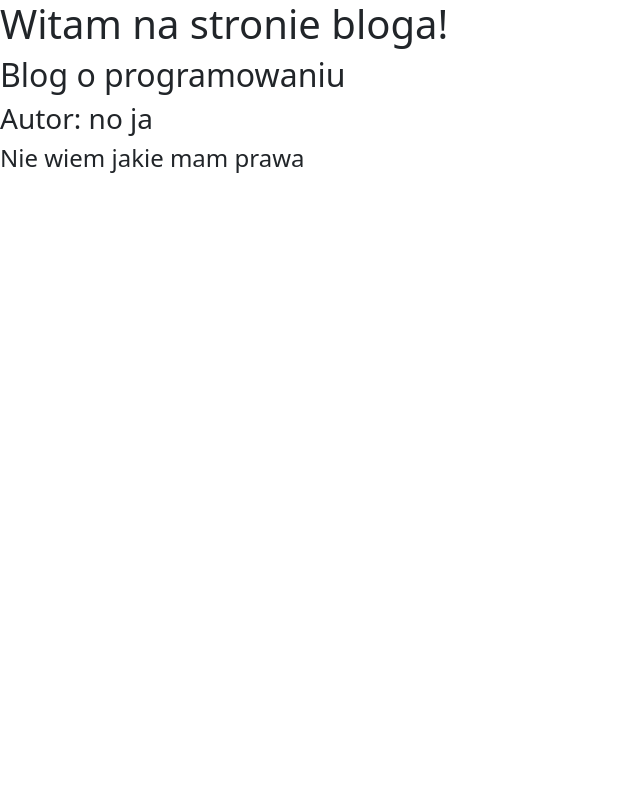
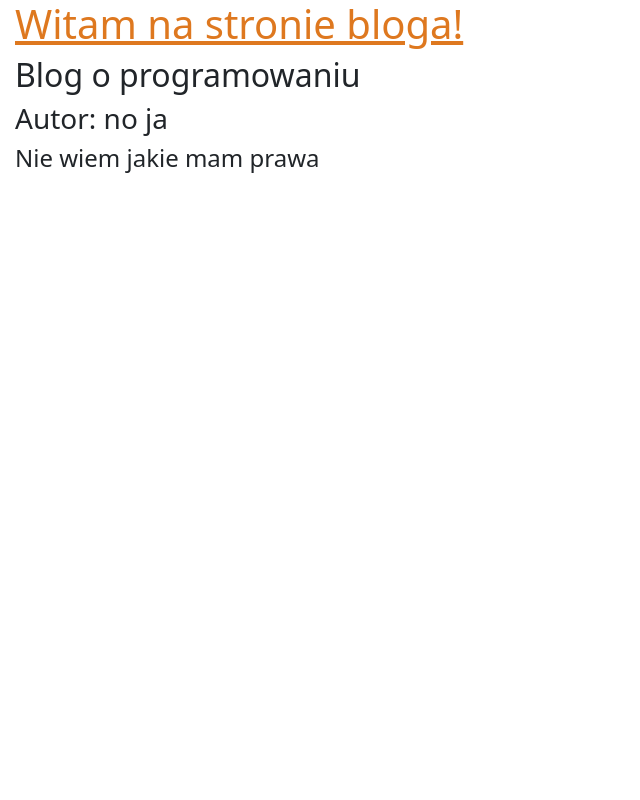
Before and after one commit to wieslawpaleta/djangoblog, a Django app: page / in a window 1280 px wide. Shown: the whole page, without its empty margins (0-640 px from the left). Run offline with Django 5.2, Linux system fonts and the light colour scheme; data that the repository does not hold is empty.

Commit message:
dodanie nowych funkcji

```diff
--- a/blog/static/css/blog.css
+++ b/blog/static/css/blog.css
@@ -1,3 +1,7 @@
 h1 a, h2 a  {
     color: #DE781F;
 }
+
+body {
+    padding-left:15px;
+}
--- a/blog/templates/blog/post_list.html
+++ b/blog/templates/blog/post_list.html
@@ -8,7 +8,7 @@
         </head>
 <body>
     <div>
-        <h1>Witam na stronie bloga!</h1>
+        <h1><a href="">Witam na stronie bloga!</a></h1>
         <h2>Blog o programowaniu</h2>
         <h3>Autor: no ja</h3>
         <h4>Nie wiem jakie mam prawa</h4>
```
